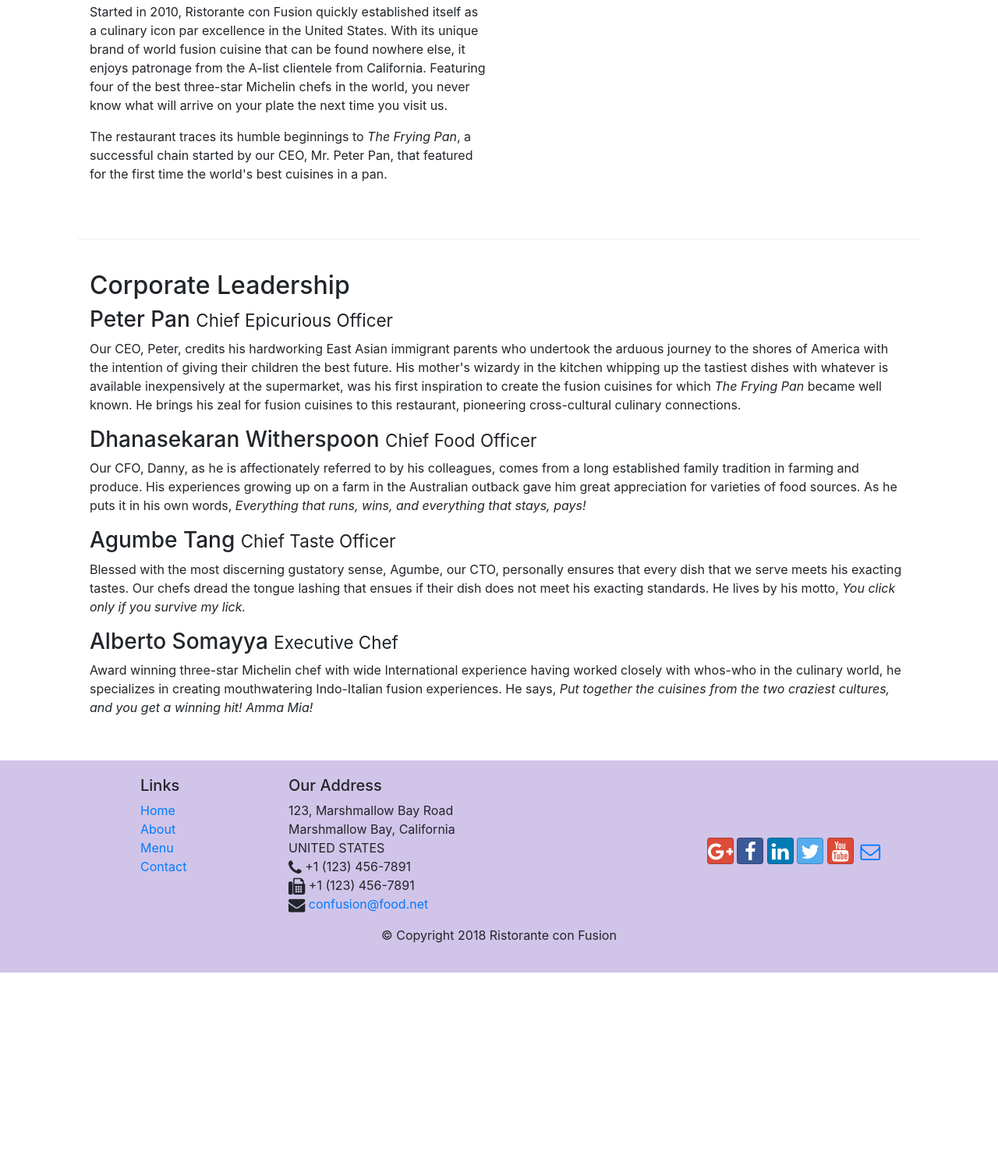
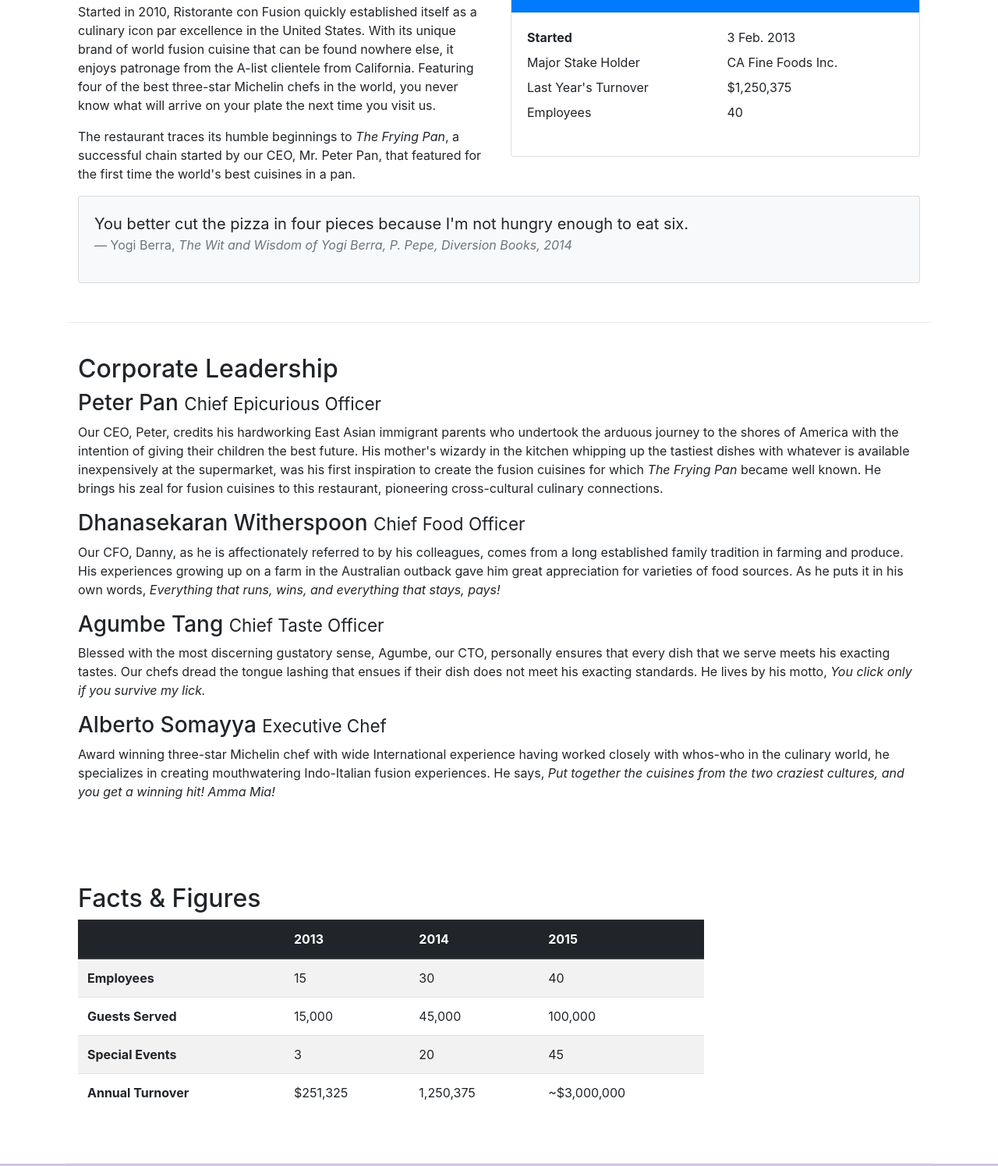
Before and after one commit to Salman-Shaikh17/btstrp-site, a website: page aboutus.html in a window 1280 px wide. Shown: the part 558-2053 px from the top of the page at 78% size. Before the commit the page ends 1805 px from the top, so only its background shows below. Drawn offline with nearby package versions, Linux system fonts and the light colour scheme.

Commit message:
Added a table and card to the aboutus page

```diff
--- a/aboutus.html
+++ b/aboutus.html
@@ -57,6 +57,7 @@
                <hr>
             </div>
         </div>
+    </div>
 
         <div class="container">
             <div class="row row-content">
@@ -65,8 +66,37 @@
                     <p>Started in 2010, Ristorante con Fusion quickly established itself as a culinary icon par excellence in the United States. With its unique brand of world fusion cuisine that can be found nowhere else, it enjoys patronage from the A-list clientele from California.  Featuring four of the best three-star Michelin chefs in the world, you never know what will arrive on your plate the next time you visit us.</p>
                     <p>The restaurant traces its humble beginnings to <em>The Frying Pan</em>, a successful chain started by our CEO, Mr. Peter Pan, that featured for the first time the world's best cuisines in a pan.</p>
                 </div>
-            </div>
-            <div>
+                <div class="col-sm">
+                    <div class="card">
+                        <h3 class="card-header bg-primary text-white">Facts At a Glance</h3>
+                        <div class="card-body">
+                            <dl class="row">
+                                <dt class="col-6">Started</dt>
+                                <dd class="col-6">3 Feb. 2013</dd>
+                                <dd class="col-6">Major Stake Holder</dd>
+                                <dd class="col-6">CA Fine Foods Inc.</dd>
+                                <dd class="col-6">Last Year's Turnover</dd>
+                                <dd class="col-6">$1,250,375</dd>
+                                <dd class="col-6">Employees</dd>
+                                <dd class="col-6">40</dd>
+                            </dl>
+                        </div>
+                    </div>
+                </div>
+                <div class="col-12">
+                    <div class="card card-body bg-light">
+                        <blockquote class="blockquote">
+                            <p class="mb-0">You better cut the pizza in four pieces
+                                because I'm not hungry enough to eat six.
+                            </p>
+                            <footer class="blockquote-footer">Yogi Berra,
+                                <cite title="Source Title">The Wit and Wisdom of
+                                    Yogi Berra, P. Pepe, Diversion Books, 2014
+                                </cite>
+                            </footer>
+                        </blockquote>
+                    </div>
+                </div>
             </div>
         </div>
 
@@ -89,11 +119,55 @@
                     <p class="d-none d-sm-block">Award winning three-star Michelin chef with wide International experience having worked closely with whos-who in the culinary world, he specializes in creating mouthwatering Indo-Italian fusion experiences. He says, <em>Put together the cuisines from the two craziest cultures, and you get a winning hit! Amma Mia!</em></p>
                 </div>
             </div>
+        </div>
+        <div class="container">
+            <div class="row row-content">
+                <div class="col-12 col-sm-9">
+                    <h2>Facts &amp; Figures</h2>
+                    <div class="table-responsive">
+                        <table class="table table-striped">
+                            <thead class="thead-dark">
+                                <tr>
+                                    <th>&nbsp;</th>
+                                    <th>2013</th>
+                                    <th>2014</th>
+                                    <th>2015</th>
+                                </tr>
+                            </thead>
+                            <tbody>
+                                <tr>
+                                    <th>Employees</th>
+                                    <td>15</td>
+                                    <td>30</td>
+                                    <td>40</td>
+                                </tr>
+                                <tr>
+                                    <th>Guests Served</th>
+                                    <td>15,000</td>
+                                    <td>45,000</td>
+                                    <td>100,000</td>
+                                </tr>
+                                <tr>
+                                    <th>Special Events</th>
+                                    <td>3</td>
+                                    <td>20</td>
+                                    <td>45</td>
+                                </tr>
+                                <tr>
+                                    <th>Annual Turnover</th>
+                                    <td>$251,325</td>
+                                    <td>1,250,375</td>
+                                    <td>~$3,000,000</td>
+                                </tr>
+                            </tbody>
+                        </table>
+                    </div>
+                </div>
+                <div class="col-12 col-sm-3">
+
+                </div>
             </div>
-       </div>
-
-    </div>
-
+        </div>
     <footer class="footer">
         <div class="container">
             <div class="row">
```
